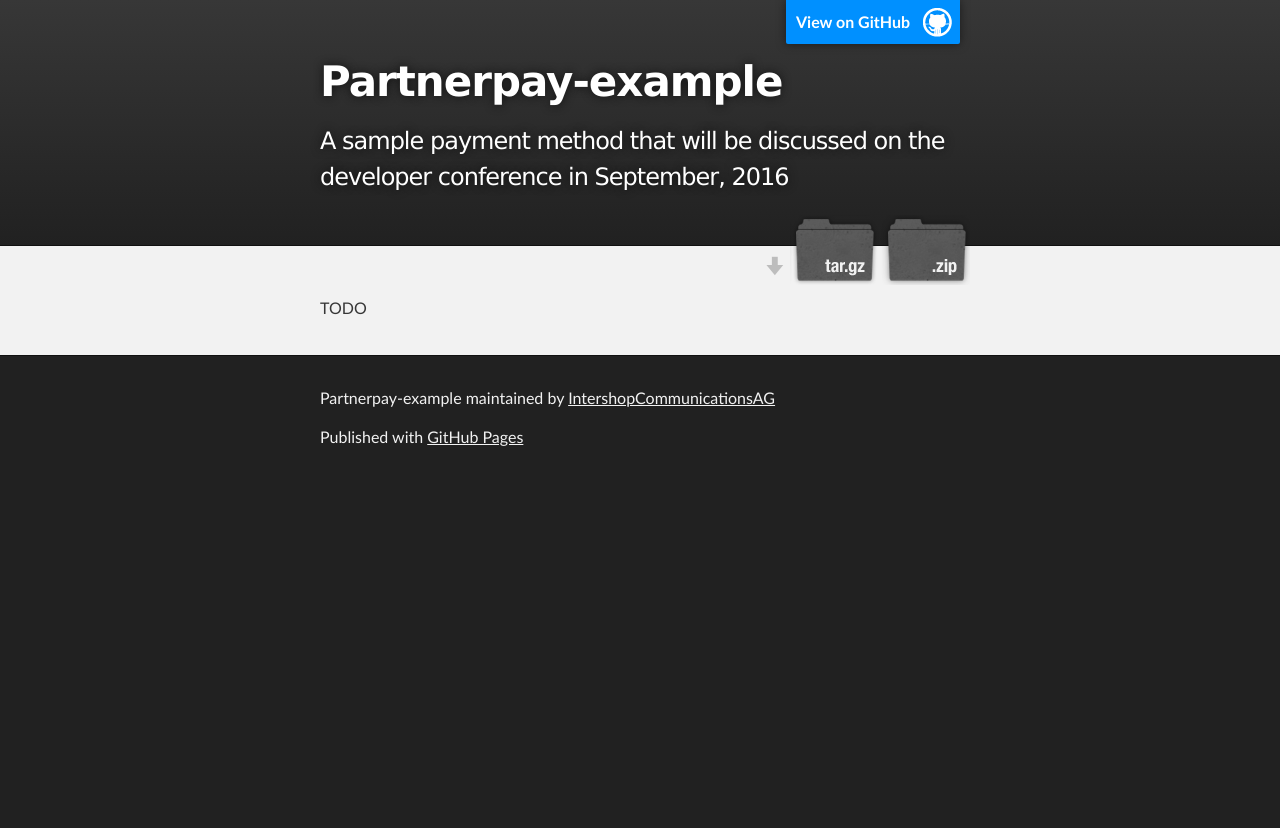
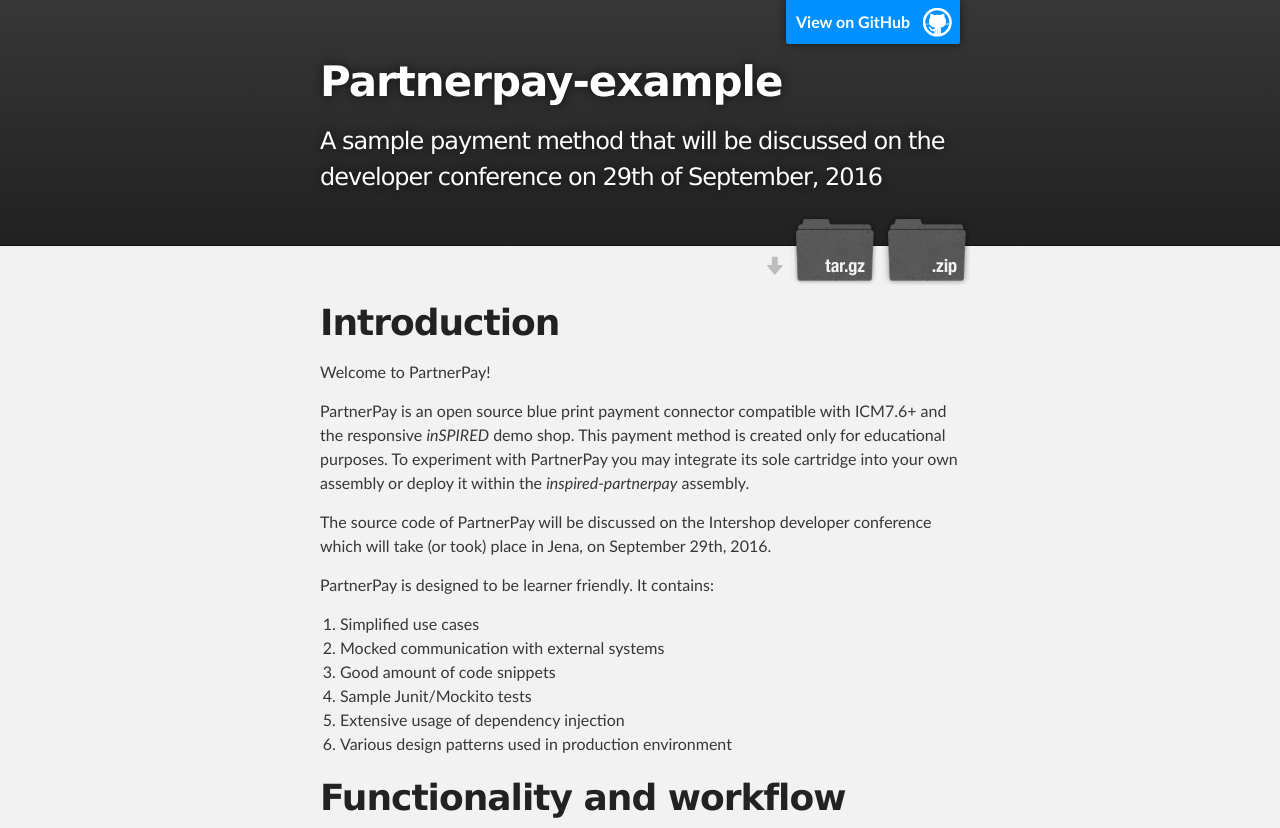
Before and after one commit to IntershopCommunicationsAG/partnerpay-example, a plain HTML site: page index.html in a window 1280 px wide. Shown: the top 828 px of the page. Before the commit the page ends 800 px from the top, so only its background shows below. Drawn offline with Linux system fonts and the light colour scheme.

Commit message:
Creating README page

```diff
--- a/index.html
+++ b/index.html
@@ -19,7 +19,7 @@
           <a id="forkme_banner" href="https://github.com/IntershopCommunicationsAG/partnerpay-example">View on GitHub</a>
 
           <h1 id="project_title">Partnerpay-example</h1>
-          <h2 id="project_tagline">A sample payment method that will be discussed on the developer conference in September, 2016</h2>
+          <h2 id="project_tagline">A sample payment method that will be discussed on the developer conference on 29th of September, 2016</h2>
 
             <section id="downloads">
               <a class="zip_download_link" href="https://github.com/IntershopCommunicationsAG/partnerpay-example/zipball/master">Download this project as a .zip file</a>
@@ -31,7 +31,30 @@
     <!-- MAIN CONTENT -->
     <div id="main_content_wrap" class="outer">
       <section id="main_content" class="inner">
-        <p>TODO</p>
+        <h1>Introduction</h1>
+		<p>Welcome to PartnerPay!</p>
+
+		<p>PartnerPay is an open source blue print payment connector compatible with ICM7.6+ and the responsive <em>inSPIRED</em> demo shop.
+		This payment method is created only for educational purposes.
+		To experiment with PartnerPay you may integrate its sole cartridge into your own assembly or deploy it within the <em>inspired-partnerpay</em> assembly.</p>
+
+		<p>The source code of PartnerPay will be discussed on the Intershop developer conference which will take (or took) place in Jena, on September 29th, 2016.</p>
+
+		<p>
+			PartnerPay is designed to be learner friendly. It contains:
+			<ol>
+				<li>Simplified use cases</li>
+				<li>Mocked communication with external systems</li>
+				<li>Good amount of code snippets</li>
+				<li>Sample Junit/Mockito tests</li>
+				<li>Extensive usage of dependency injection</li>
+				<li>Various design patterns used in production environment</li>
+			</ol>
+		</p>
+
+		<h1>Functionality and workflow</h1>
+
+		TODO: Come back soon!
       </section>
     </div>
 
```
